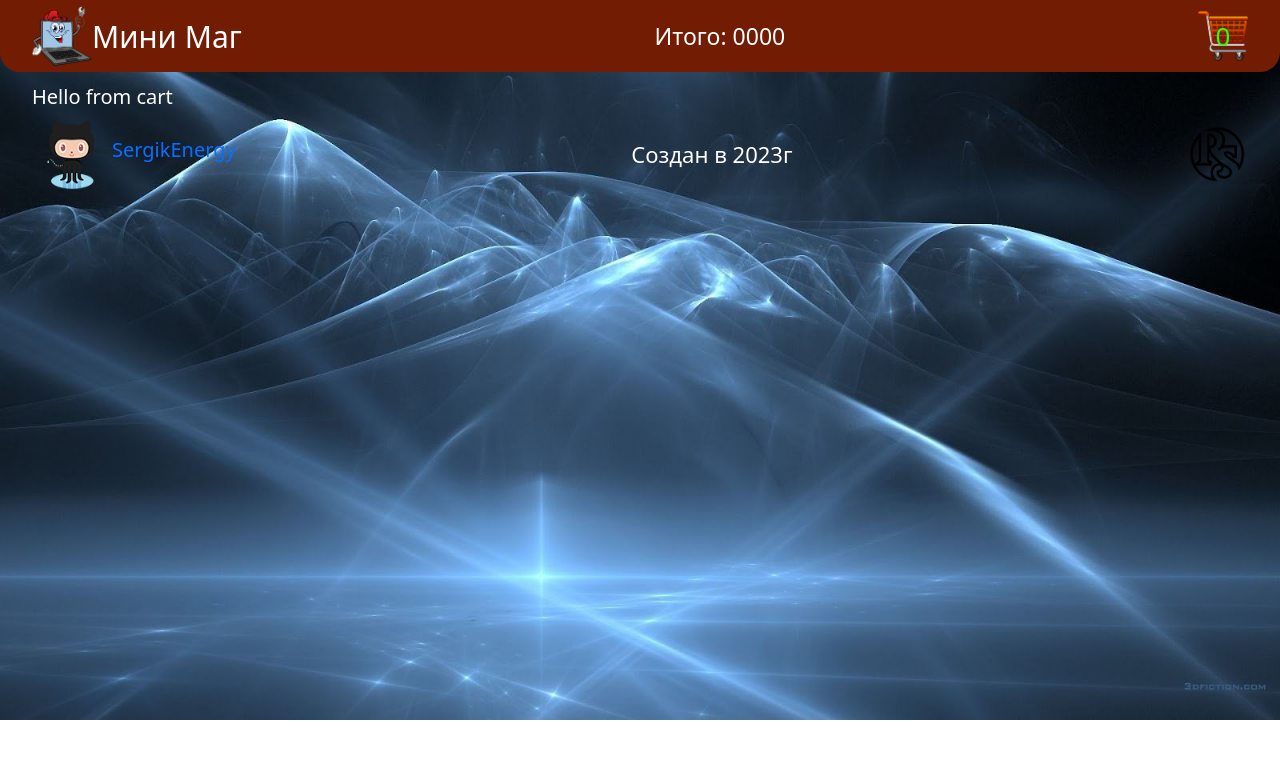
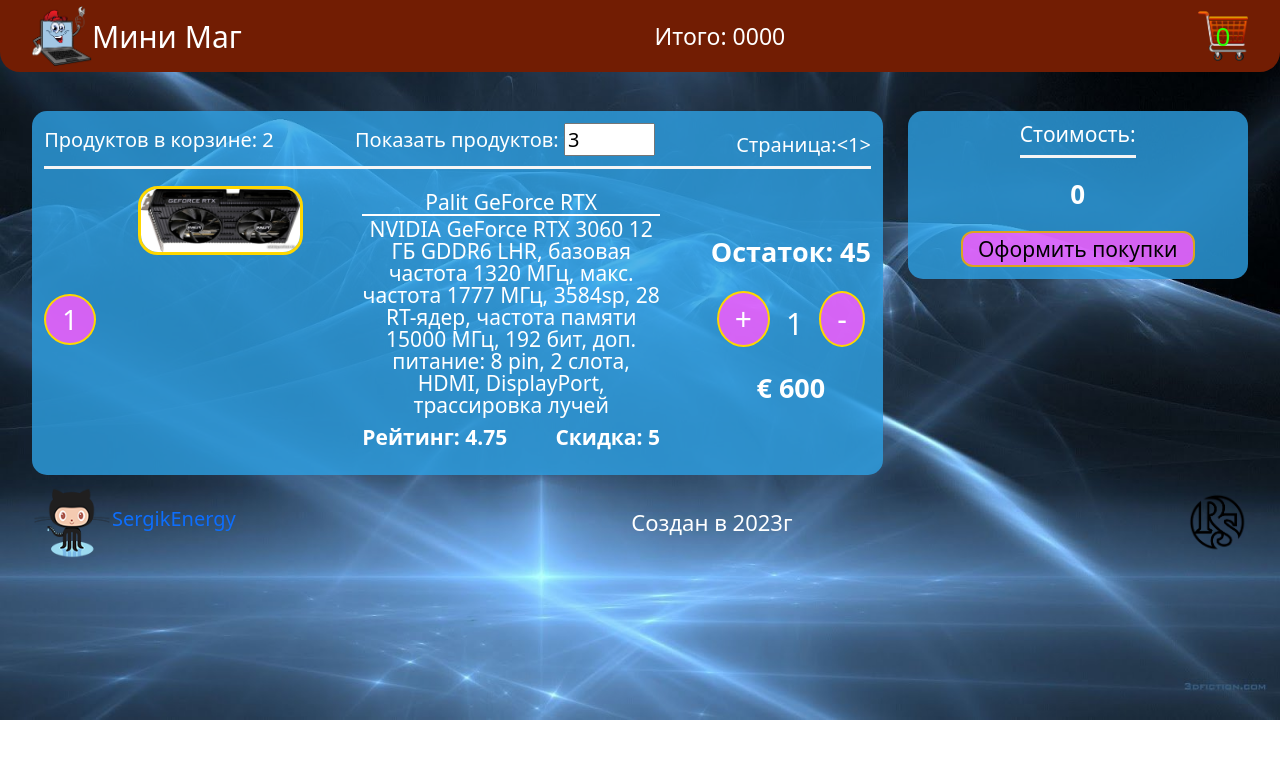
Before and after one commit to SergikEnergy/online-store, a React (Create React App) app: page /cart in a window 1280 px wide. Shown: the top 758 px of the page. Built offline with nearby package versions, Linux system fonts and the light colour scheme.

Commit message:
feat: stialized cart page whithout action

```diff
--- /dev/null
+++ b/src/components/pages/Cart.css
@@ -0,0 +1,142 @@
+.product__content {
+  background-color: rgba(45, 161, 228, 0.8);
+  padding: 1%;
+  border-radius: 15px;
+  width: 70%;
+  display: flex;
+  flex-direction: column;
+  justify-content: flex-start;
+  margin-top: 2%;
+}
+
+.cart_header {
+  display: flex;
+  align-items: center;
+  justify-content: space-between;
+  margin-bottom: 2%;
+  border-bottom: 3px solid whitesmoke;
+}
+
+.cart_header__title_pages,
+.title_pages__container,
+.cart_body {
+  display: flex;
+  justify-content: space-between;
+}
+
+.cart_body {
+  align-items: center;
+  font-size: 2.1rem;
+  line-height: 2.2rem;
+}
+.cart_body_number {
+  background-color: rgba(255, 89, 255, 0.8);
+  font-size: 2.7rem;
+  line-height: 2.7rem;
+  padding: 10px 16px;
+  border-radius: 50%;
+  border: 2px solid gold;
+  margin-right: 1%;
+}
+.cart_body_img {
+  width: 20%;
+  margin-right: 1%;
+  align-self: stretch;
+}
+.cart_body_img img {
+  width: 100%;
+  border-radius: 20px;
+  border: 3px solid gold;
+}
+
+.cart_body_descr {
+  display: flex;
+  flex-direction: column;
+  align-items: stretch;
+  justify-content: center;
+  width: 40%;
+  padding: 5px 2%;
+}
+.cart_body_descr_brand {
+  border-bottom: 2px solid white;
+  padding-bottom: 0.5%;
+  margin-bottom: 0.5%;
+}
+
+.cart_body_descr_statistics {
+  display: flex;
+  align-items: center;
+  justify-content: space-between;
+  font-weight: bold;
+}
+
+.cart_body_quantity {
+  display: flex;
+  flex-direction: column;
+  justify-content: center;
+  align-items: stretch;
+  font-size: 2.7rem;
+  line-height: 2.7rem;
+}
+
+.cart_body_quantity_stock,
+.cart_body_quantity_price {
+  font-weight: bold;
+}
+.cart_body_quantity_select_block {
+  display: flex;
+  justify-content: center;
+  align-items: center;
+  font-size: 3rem;
+  line-height: 3.2rem;
+  margin: 10% 0 10% 0;
+}
+.cart_body_quantity_select_block-more,
+.cart_body_quantity_select_block-less {
+  background-color: rgba(255, 89, 255, 0.8);
+  padding: 10px 16px;
+  border-radius: 50%;
+  border: 2px solid gold;
+}
+
+.cart_body_quantity_select_block-count {
+  margin: 0 10% 0 10%;
+}
+
+.product__calc {
+  display: flex;
+  flex-direction: column;
+  align-items: center;
+  justify-content: flex-start;
+  margin-top: 2%;
+  width: 28%;
+  height: 20%;
+  font-size: 2.1rem;
+  line-height: 2.2rem;
+  background-color: rgba(45, 161, 228, 0.8);
+  padding: 1%;
+  border-radius: 15px;
+}
+.product__calc__header {
+  border-bottom: 3px solid whitesmoke;
+  padding-bottom: 3%;
+}
+.product__calc__body {
+  display: flex;
+  flex-direction: column;
+  align-items: center;
+  justify-content: stretch;
+}
+.product__calc__body_count {
+  padding-top: 10%;
+  padding-bottom: 10%;
+  font-weight: bold;
+  font-size: 2.6rem;
+  line-height: 2.6rem;
+}
+.buy-now_button {
+  padding: 5px 15px 5px 15px;
+  background-color: rgba(255, 89, 255, 0.8);
+  border-radius: 12px;
+  border: 2px solid goldenrod;
+}
--- a/src/components/pages/Cart.tsx
+++ b/src/components/pages/Cart.tsx
@@ -1,10 +1,76 @@
 import React from 'react';
+import { data } from '../../data/data';
+import './Cart.css';
 
 function Cart() {
+  const tryItem = [data[0], data[1]];
+
   return (
-    <>
-      <div className='page cart_page'>Hello from cart</div>
-    </>
+    <div className='page cart_page'>
+      <div className='product__content'>
+        <div className='product__content__header cart_header'>
+          <p className='cart_header__title'>
+            Продуктов в корзине: <span>{tryItem.length}</span>
+          </p>
+          <p className='cart_header__title_limit'>
+            Показать продуктов:{' '}
+            <span className='limit_count'>
+              <input
+                type='number'
+                min='1'
+                max='4'
+                step='1'
+                value='3'
+                className='limit_count_input'
+                onChange={() => {}}
+              />
+            </span>
+          </p>
+          <div className='cart_header__title_pages'>
+            Страница:
+            <div className='title_pages__container'>
+              <div className='title_pages__container_arrow-left'>&lt;</div>
+              <div className='title_pages__container_page-number page-number'>1</div>
+              <div className='title_pages__container_arrow-right'>&gt;</div>
+            </div>
+          </div>
+        </div>
+        <div className='product__content__body cart_body'>
+          <p className='cart_body_number'>1</p>
+          <p className='cart_body_img'>
+            {' '}
+            <img src={process.env.PUBLIC_URL + tryItem[0].urlToImages[0]} alt='goods in cart' />
+          </p>
+          <div className='cart_body_descr'>
+            <p className='cart_body_descr_brand'>{tryItem[0].brand}</p>
+            <p className='cart_body_descr_description'>{tryItem[0].description}</p>
+            <div className='cart_body_descr_statistics'>
+              <p className='cart_body_descr_rate'>Рейтинг: {tryItem[0].rating}</p>
+              <p className='cart_body_descr_discount'>Скидка: {tryItem[0].sale}</p>
+            </div>
+          </div>
+          <div className='cart_body_quantity'>
+            <p className='cart_body_quantity_stock'>Остаток: {tryItem[0].stockBalance}</p>
+            <div className='cart_body_quantity_select_block'>
+              <p className='cart_body_quantity_select_block-more'>+</p>
+              <p className='cart_body_quantity_select_block-count'>1</p>
+              <p className='cart_body_quantity_select_block-less'>-</p>
+            </div>
+            <p className='cart_body_quantity_price'>&#8364; {tryItem[0].price}</p>
+          </div>
+        </div>
+      </div>
+      <div className='product__calc'>
+        <div className='product__calc__header'>Стоимость:</div>
+        <div className='product__calc__body'>
+          <div className='product__calc__body_count'>{0}</div>
+          <div className='product__calc__body_promo'></div>
+          <div className='product__calc__body_buy'>
+            <button className='buy-now_button'>Оформить покупки</button>
+          </div>
+        </div>
+      </div>
+    </div>
   );
 }
 
```
Also changed, not shown: 11 other files (tests, documents, lock files or other folders).
